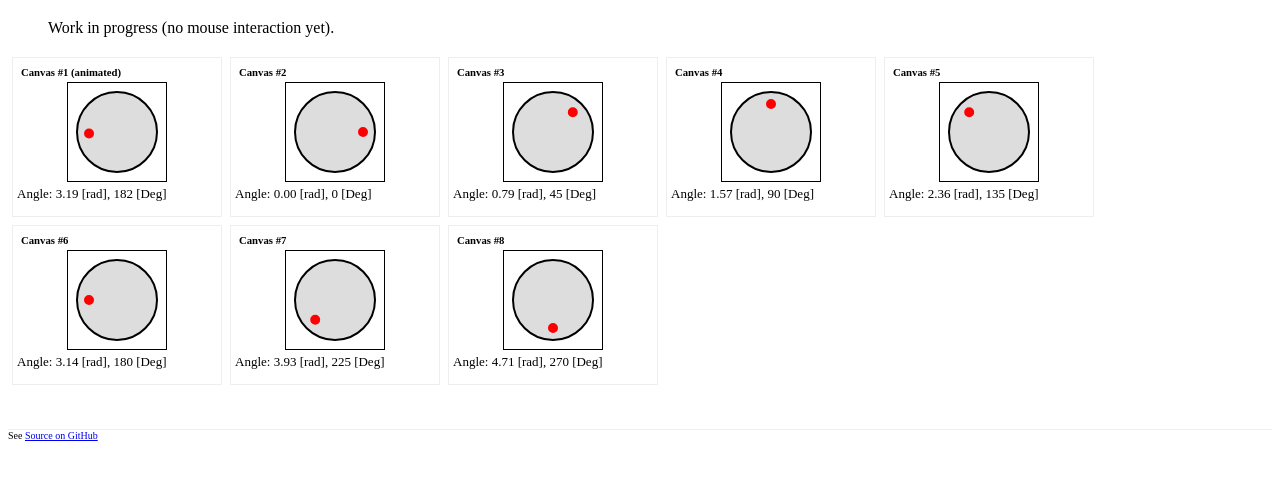
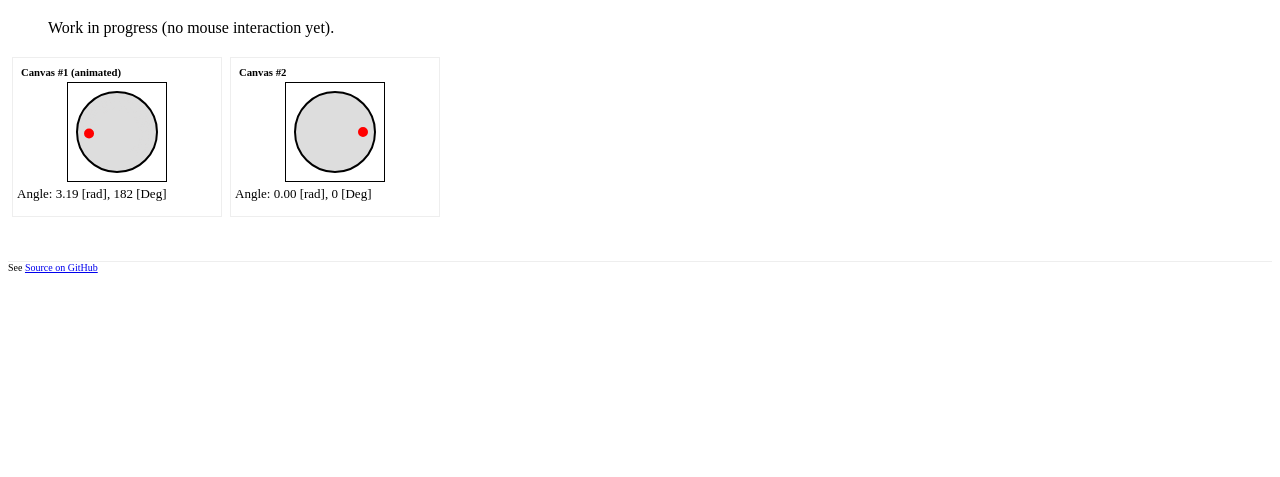
Before and after one commit to hpaluch/html5, a plain HTML site: page knob_canvas/index.html in a window 1280 px wide. Shown: the part 61-538 px from the top of the page. Drawn offline with Linux system fonts and the light colour scheme.

Commit message:
Change callbacks

```diff
--- a/knob_canvas/index.html
+++ b/knob_canvas/index.html
@@ -28,7 +28,7 @@
 	<div id="container">
 	<h2 id="loading">Loading....</h2>
 
-<!--
+<!-- Just template
 	<div class="floatbox">
 		<h6>Canvas 1</h6>
 		<canvas id="canvas1" width="150" height="100">
@@ -51,7 +51,7 @@
 
 		    var knobCanvases = [];
 
-		    for(i=1;i<=8;i++){
+		    for(i=1;i<=2;i++){
 
 			var $floatBox = $("<div>",{ class: 'floatbox' });
 			$("<h6>").text("Canvas #"+i).appendTo($floatBox);
@@ -69,10 +69,25 @@
 
 			knobCanvases[i-1] = new KnobCanvas( $('#canvas'+i),angle );
 			knobCanvases[i-1].show();
-			var realAngle = knobCanvases[i-1].angle;
-			$('#value'+i).text('Angle: '+Number(realAngle).toFixed(2)
-				+' [rad], '+Math.floor(realAngle*180/Math.PI)+' [Deg]');
+
+			// alert('outer i='+i);
+
+			// XXX: very important - to avoid closure issues
+			//      with 'i' change ...
+			(function(_i){
+			  var fnCallback = function(angleRad){
+				//  alert(" _i="+_i+" i="+i);
+				$('#value'+_i)
+				 .text('Angle: '+Number(angleRad)
+				 .toFixed(2) +' [rad], '
+			        	+Math.floor(angleRad*180/Math.PI)
+					+' [Deg]');
+				};
+			  knobCanvases[_i-1].addChangeCallback(fnCallback);
+			})(i);
+			knobCanvases[i-1].fireChangeCallbacks();
 		    }
+
 		  $('#loading').hide();
 
 		 // animate 1st knob
@@ -80,8 +95,6 @@
 		var tmFunc = function(){
 			var newAngle = knobCanvases[0].angle+0.5/Math.PI;
 			knobCanvases[0].angle = newAngle;
-			$('#value1').text('Angle: '+Number(newAngle).toFixed(2)
-				+' [rad], '+Math.floor(newAngle*180/Math.PI)+' [Deg]');
 			setTimeout(tmFunc,200);
 		}
 
--- a/knob_canvas/resources/KnobCanvas.js
+++ b/knob_canvas/resources/KnobCanvas.js
@@ -5,7 +5,7 @@
 "use strict";
 
 
-var KnobCanvas = function KnobCanvas($Element,angle){
+var KnobCanvas = function KnobCanvas($Element,_angle){
 	if ( typeof jQuery === 'undefined' ){
 		throw new Error("jQuery object undefined - probably jquery.min.sjs not included?");
 	}
@@ -16,6 +16,8 @@ if (!( $Element.prop('getContext'))){
 		throw new Error("Passed Element has not property getContext (not Canvas?) ");
 	}
 	this.$Element = $Element;
+	this.changeCallbacks = [];
+	this.insideChangeCallbacks = false;
 	// compute inside box of width (minimum)
 	this.box = Math.min( $Element.prop('width'), $Element.prop('height'));
 	// atempt to be ready for non-box rectangle
@@ -31,8 +33,8 @@ if (!( $Element.prop('getContext'))){
 	this.markColor     = '#f00';
 
 	this.showCalled = false;
-	// warning - setter/getter - may redraw
-	this.angle =  angle; // angle of knob in radians
+	// setter/getter
+	this.angle =  _angle; // angle of knob in radians
 };
 
 // static (non-instance methods)
@@ -54,6 +56,9 @@ KnobCanvas.prototype = {
 		  return this._angle;
 	 },
 	set angle(__angle){
+
+		// TODO: detect real change...
+
 		this._angle = KnobCanvas.fnNormalizeAngle( __angle );
 
 		if (this.showCalled){
@@ -69,6 +74,8 @@ KnobCanvas.prototype = {
 			// draw mark on new position
 			this.drawMark();
 		}
+
+		this.fireChangeCallbacks();
 	}
 }
 
@@ -125,3 +132,31 @@ KnobCanvas.prototype.clearMark = function(){
 
 	this.drawMark( this.knobFillColor );
 };
+
+//
+KnobCanvas.prototype.addChangeCallback = function(fnCallback){
+
+	if ( 'function' != typeof fnCallback ){
+		throw new Error("Passwd fnCallback is not function but "
+			+(typeof fnCallback));
+	}
+	this.changeCallbacks.push(fnCallback);
+};
+
+KnobCanvas.prototype.fireChangeCallbacks = function(){
+		if (this.insideChangeCallbacks){
+			throw new Error("changeCallbacks recursion detected!");
+		}
+		this.insideChangeCallbacks = true;
+
+		// XXX NEVER forget var, otherwise this 'i'
+                //     will garble outer i (in index.html) !!!
+		for(var i in this.changeCallbacks){
+			// XXX very verbose...
+			// console.log("Firing changeCallback %s (%f)",
+		        // 			this.changeCallbacks[i],this._angle);
+			this.changeCallbacks[i](this._angle);
+		}
+		this.insideChangeCallbacks = false;
+
+};
```
